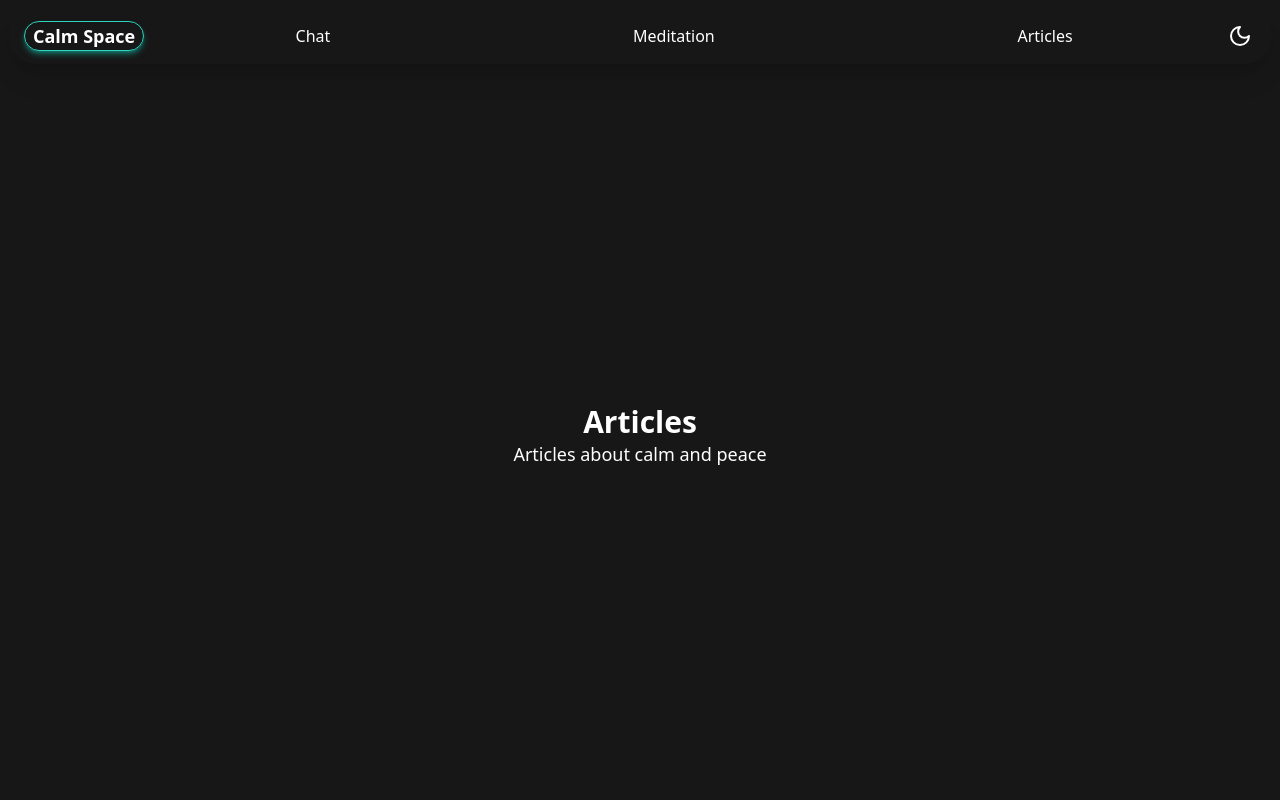
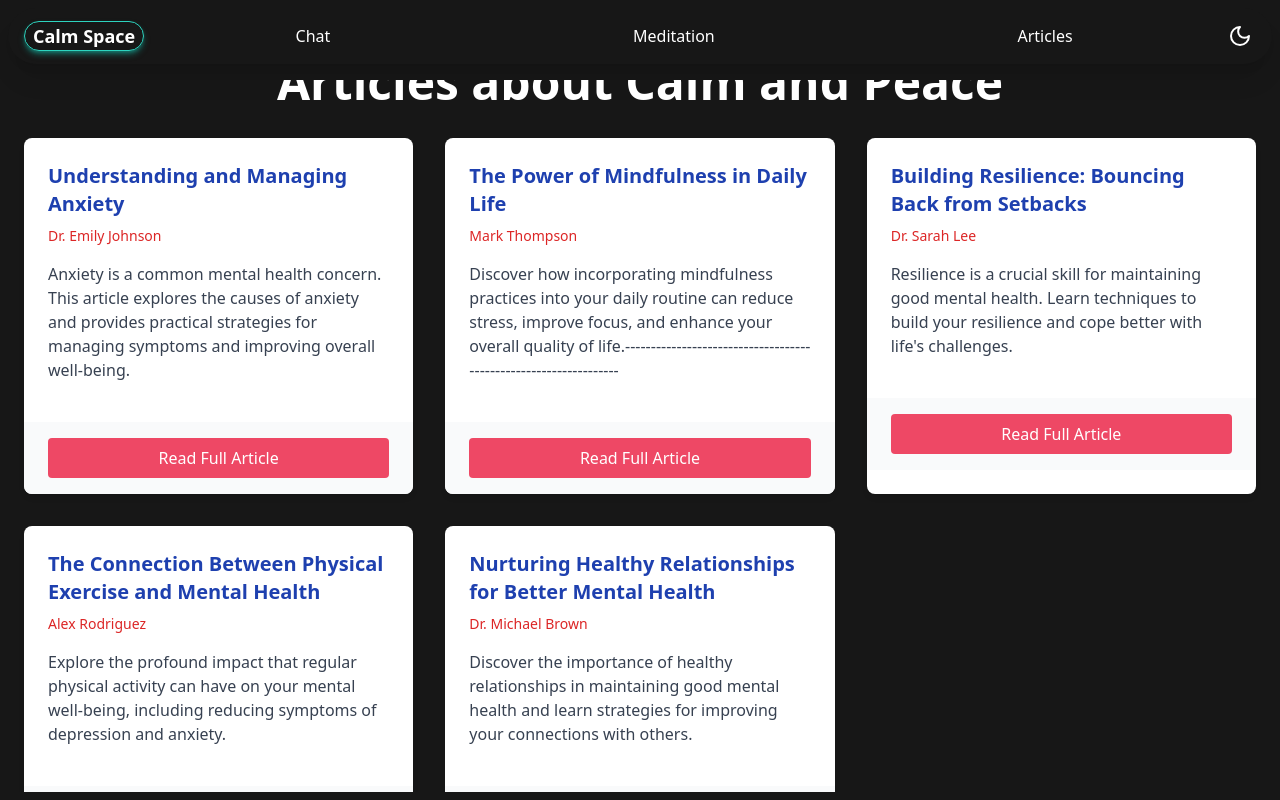
Before and after one commit to Arkway-27/calm-space, a React (Vite) app: page /calm-space/articles in a window 1280 px wide. Built offline with nearby package versions, Linux system fonts and the light colour scheme; no server answers.

Commit message:
Added articles.json

```diff
--- /dev/null
+++ b/public/data/articles.json
@@ -0,0 +1,37 @@
+[
+    {
+      "id": 1,
+      "title": "Understanding and Managing Anxiety",
+      "author": "Dr. Emily Johnson",
+      "excerpt": "Anxiety is a common mental health concern. This article explores the causes of anxiety and provides practical strategies for managing symptoms and improving overall well-being.",
+      "sourceUrl": "https://www.example.com/anxiety-management"
+    },
+    {
+      "id": 2,
+      "title": "The Power of Mindfulness in Daily Life",
+      "author": "Mark Thompson",
+      "excerpt": "Discover how incorporating mindfulness practices into your daily routine can reduce stress, improve focus, and enhance your overall quality of life.-----------------------------------------------------------------",
+      "sourceUrl": "https://www.example.com/mindfulness-daily-life"
+    },
+    {
+      "id": 3,
+      "title": "Building Resilience: Bouncing Back from Setbacks",
+      "author": "Dr. Sarah Lee",
+      "excerpt": "Resilience is a crucial skill for maintaining good mental health. Learn techniques to build your resilience and cope better with life's challenges.",
+      "sourceUrl": "https://www.example.com/building-resilience"
+    },
+    {
+      "id": 4,
+      "title": "The Connection Between Physical Exercise and Mental Health",
+      "author": "Alex Rodriguez",
+      "excerpt": "Explore the profound impact that regular physical activity can have on your mental well-being, including reducing symptoms of depression and anxiety.",
+      "sourceUrl": "https://www.example.com/exercise-mental-health"
+    },
+    {
+      "id": 5,
+      "title": "Nurturing Healthy Relationships for Better Mental Health",
+      "author": "Dr. Michael Brown",
+      "excerpt": "Discover the importance of healthy relationships in maintaining good mental health and learn strategies for improving your connections with others.",
+      "sourceUrl": "https://www.example.com/relationships-mental-health"
+    }
+  ]
--- a/src/pages/Articles.jsx
+++ b/src/pages/Articles.jsx
@@ -1,8 +1,11 @@
+import React from "react";
+import ArticlesFeed from "../components/Articles/AritclesFeed";
+
 export default function Articles() {
   return (
     <>
       <h1 className="text-3xl font-bold">Articles</h1>
-      <p className="text-lg">Articles about calm and peace</p>
+      <ArticlesFeed/>
     </>
   );
 }
```
